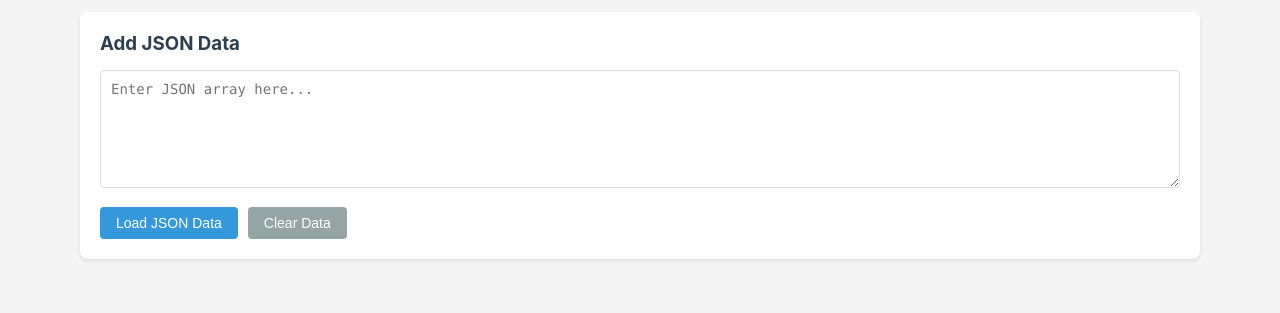
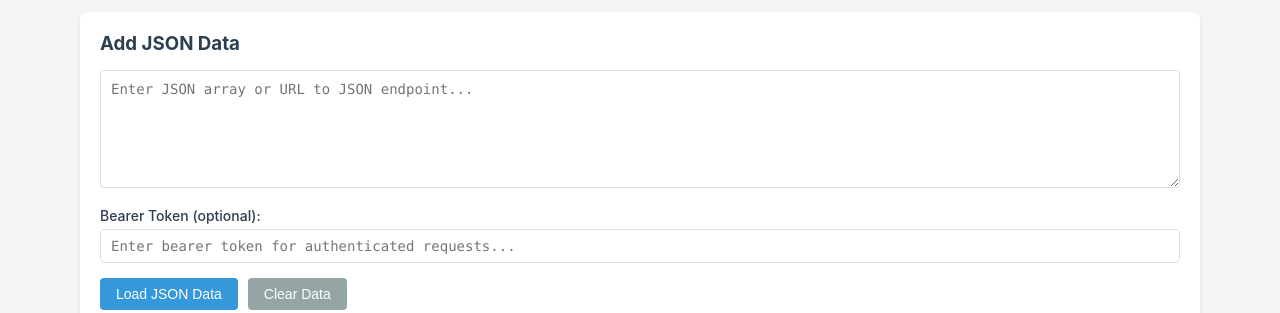
Before and after one commit to MaxHorstmann/JsonBrowser, a Vue app: page / in a window 1280 px wide. Shown: the part 296-609 px from the top of the page. Built offline with nearby package versions, Linux system fonts and the light colour scheme; what vue-good-table-next would draw is missing.

Commit message:
add support for fetching from URL

```diff
--- a/src/App.vue
+++ b/src/App.vue
@@ -38,13 +38,23 @@
         <h3>Add JSON Data</h3>
         <textarea
           v-model="jsonInput"
-          placeholder="Enter JSON array here..."
+          placeholder="Enter JSON array or URL to JSON endpoint..."
           rows="6"
           class="json-textarea"
         ></textarea>
+        <div class="auth-section">
+          <label for="bearerToken" class="token-label">Bearer Token (optional):</label>
+          <input
+            id="bearerToken"
+            v-model="bearerToken"
+            type="password"
+            placeholder="Enter bearer token for authenticated requests..."
+            class="token-input"
+          />
+        </div>
         <div class="button-group">
-          <button @click="loadJsonData" class="btn btn-primary">
-            Load JSON Data
+          <button @click="loadJsonData" class="btn btn-primary" :disabled="isLoading">
+            {{ isLoading ? 'Loading...' : 'Load JSON Data' }}
           </button>
           <button @click="clearData" class="btn btn-secondary">
             Clear Data
@@ -61,6 +71,8 @@ export default {
   data() {
     return {
       jsonInput: '',
+      bearerToken: '',
+      isLoading: false,
       columns: [
         {
           label: 'ID',
@@ -124,18 +136,85 @@ export default {
     }
   },
   methods: {
-    loadJsonData() {
+    isValidUrl(string) {
       try {
-        const data = JSON.parse(this.jsonInput)
+        const url = new URL(string.trim());
+        return url.protocol === 'http:' || url.protocol === 'https:';
+      } catch (_) {
+        return false;
+      }
+    },
+
+    async loadJsonData() {
+      if (!this.jsonInput.trim()) {
+        alert('Please enter JSON data or a URL');
+        return;
+      }
+
+      const input = this.jsonInput.trim();
+      this.isLoading = true;
+
+      try {
+        let data;
+
+        if (this.isValidUrl(input)) {
+          // Fetch data from URL
+          console.log('Fetching data from URL:', input);
+
+          const headers = {
+            'Content-Type': 'application/json'
+          };
+
+          // Add Authorization header if bearer token is provided
+          if (this.bearerToken.trim()) {
+            headers['Authorization'] = `Bearer ${this.bearerToken.trim()}`;
+          }
+
+          const response = await fetch(input, {
+            method: 'GET',
+            headers: headers
+          });
+
+          if (!response.ok) {
+            throw new Error(`HTTP error! status: ${response.status}`);
+          }
+
+          const contentType = response.headers.get('content-type');
+          if (!contentType || !contentType.includes('application/json')) {
+            console.warn('Response may not be JSON, attempting to parse anyway');
+          }
+
+          data = await response.json();
+        } else {
+          // Parse as JSON string
+          data = JSON.parse(input);
+        }
+
+        // Handle wrapped response: if it's an object with a single "value" key containing an array
+        if (data && typeof data === 'object' && !Array.isArray(data)) {
+          const keys = Object.keys(data);
+          if (keys.length === 1 && keys[0] === 'value' && Array.isArray(data.value)) {
+            console.log('Found wrapped response with "value" key, extracting array');
+            data = data.value;
+          }
+        }
+
         if (Array.isArray(data)) {
-          this.rows = data
-          this.updateColumns(data)
-          this.jsonInput = ''
+          this.rows = data;
+          this.updateColumns(data);
+          this.jsonInput = '';
         } else {
-          alert('Please enter a valid JSON array')
+          alert('The data must be a JSON array. Please ensure the URL returns a JSON array or enter a valid JSON array.');
         }
       } catch (error) {
-        alert('Invalid JSON format: ' + error.message)
+        console.error('Error loading data:', error);
+        if (this.isValidUrl(input)) {
+          alert(`Error fetching data from URL: ${error.message}`);
+        } else {
+          alert(`Invalid JSON format: ${error.message}`);
+        }
+      } finally {
+        this.isLoading = false;
       }
     },
 
@@ -155,6 +234,7 @@ export default {
     clearData() {
       this.rows = []
       this.jsonInput = ''
+      this.bearerToken = ''
     }
   }
 }
@@ -250,6 +330,34 @@ body {
   box-shadow: 0 0 0 2px rgba(52, 152, 219, 0.2);
 }
 
+/* Authentication Section */
+.auth-section {
+  margin-bottom: 15px;
+}
+
+.token-label {
+  display: block;
+  margin-bottom: 5px;
+  font-size: 14px;
+  font-weight: 500;
+  color: #2c3e50;
+}
+
+.token-input {
+  width: 100%;
+  padding: 8px 10px;
+  border: 1px solid #ddd;
+  border-radius: 4px;
+  font-size: 14px;
+  font-family: 'Monaco', 'Menlo', 'Ubuntu Mono', monospace;
+}
+
+.token-input:focus {
+  outline: none;
+  border-color: #3498db;
+  box-shadow: 0 0 0 2px rgba(52, 152, 219, 0.2);
+}
+
 /* Button Styles */
 .button-group {
   display: flex;
@@ -272,6 +380,11 @@ body {
 
 .btn-primary:hover {
   background-color: #2980b9;
+}
+
+.btn-primary:disabled {
+  background-color: #bdc3c7;
+  cursor: not-allowed;
 }
 
 .btn-secondary {
```
